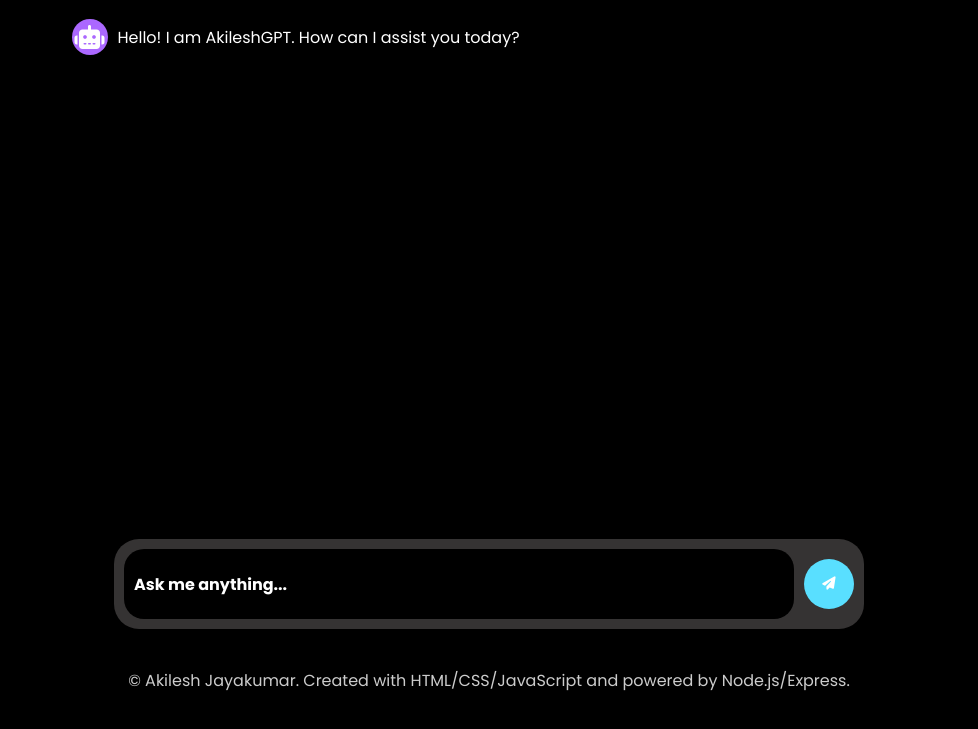
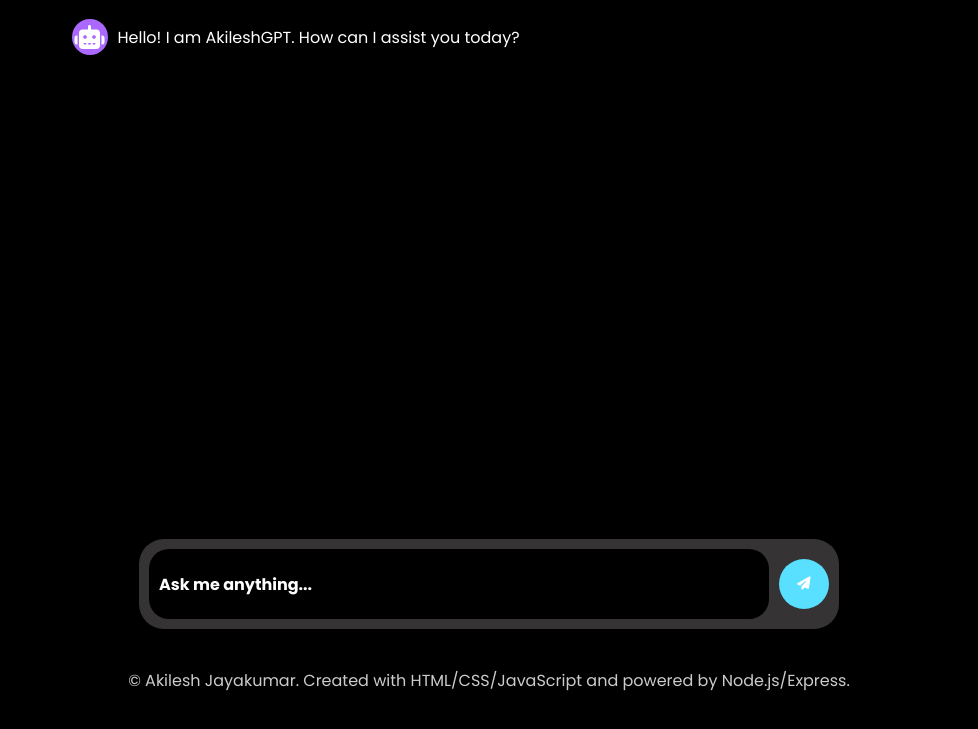
Before and after one commit to akileshjayakumar/chatgpt-clone, a website: page public/index.html in a window 1280 px wide. Shown: the part 71-800 px from the top of the page, without its empty margins (151-1129 px from the left). Drawn offline with Linux system fonts and the light colour scheme.

Commit message:
update css1

```diff
--- a/public/style.css
+++ b/public/style.css
@@ -36,7 +36,7 @@ body {
 }
 
 .input-container {
-  width: 750px; /* Adjust the width as needed */
+  width: 700px; /* Adjust the width as needed */
   padding: 10px;
   background-color: #353333;
   display: flex;
```
